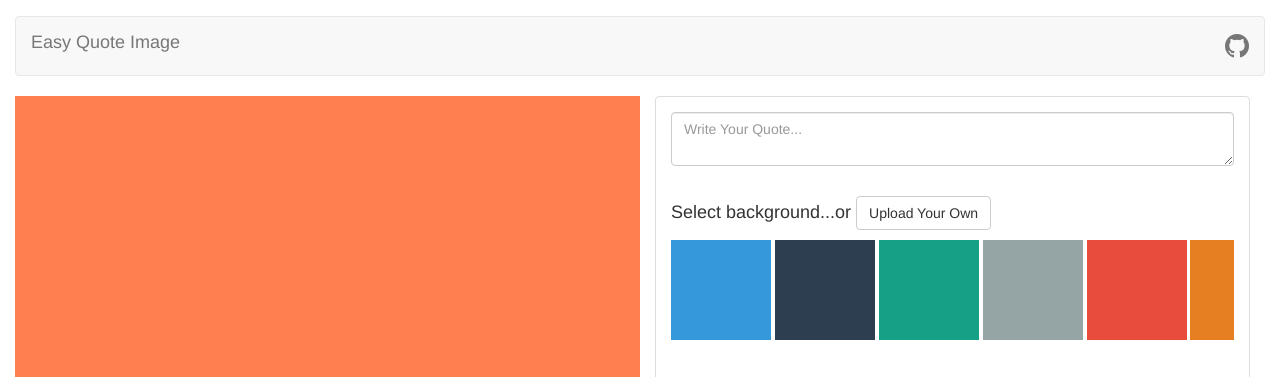
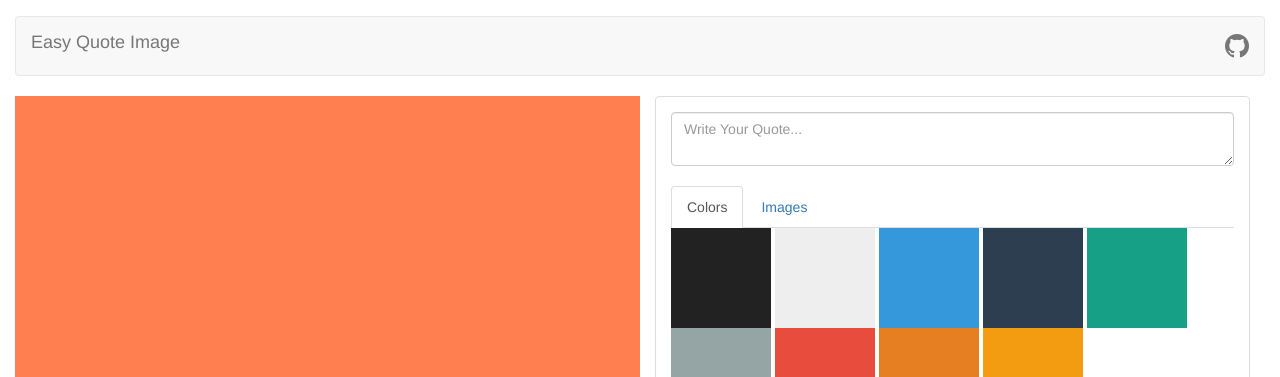
Before and after one commit to Ysajid/Easy-Quote-Image, a PHP site: page / in a window 1280 px wide. Shown: the top 377 px of the page. Run offline with PHP 8.4, Linux system fonts and the light colour scheme; some libraries are stand-ins or nearby versions; some web fonts are replaced.

Commit message:
ui update

```diff
--- a/index.html
+++ b/index.html
@@ -9,6 +9,11 @@
     <link href="https://bootswatch.com/3/sandstone/bootstrap.min.css" rel="stylesheet"/>
     <link rel="stylesheet" href="https://maxcdn.bootstrapcdn.com/font-awesome/4.7.0/css/font-awesome.min.css" />
     <link href="https://fonts.googleapis.com/css?family=Amatic+SC:700|Baloo+Da|Hind+Siliguri|Kaushan+Script|Lobster|Open+Sans|Oswald|Satisfy" rel="stylesheet">
+    <script
+    src="https://code.jquery.com/jquery-3.2.1.min.js"
+    integrity="sha256-hwg4gsxgFZhOsEEamdOYGBf13FyQuiTwlAQgxVSNgt4="
+    crossorigin="anonymous"></script>
+    <script src="https://maxcdn.bootstrapcdn.com/bootstrap/3.3.7/js/bootstrap.min.js"></script>
 </head>
 
 <body>
@@ -37,13 +42,15 @@
                     <div class="panel-body">
                         <textarea id="quote-input" class="form-control" oninput="quoteInserted(this);"
                         placeholder="Write Your Quote..."></textarea></br>
-                        <h4 class="text-secondary">Select background...or
-                            <label class="btn btn-default">
-                                Upload Your Own
-                                <input type="file" id="background_upload" accept=".png,.jpg" name="custom_background" onchange="customBackgroundUpload(this)" hidden/>
-                            </label>
-                        </h4>
+                        <ul class="nav nav-tabs">
+                            <li class="active"><a data-toggle="tab" href="#colors">Colors</a></li>
+                            <li><a data-toggle="tab" href="#images">Images</a>
+                        </ul>
+                        <div class="tab-content">
+                            <div id="colors" class="tab-pane fade in active">
                                 <ul class="list-group backgrounds">
+                                    <li><a><div style="background:#222222;"></div></a></li>
+                                    <li><a><div style="background:#eeeeee;"></div></a></li>
                                     <li><a><div style="background:#3498db;"></div></a></li>
                                     <li><a><div style="background:#2c3e50;"></div></a></li>
                                     <li><a><div style="background:#16a085;"></div></a></li>
@@ -52,6 +59,8 @@
                                     <li><a><div style="background:#e67e22;"></div></a></li>
                                     <li><a><div style="background:#f39c12;"></div></a></li>
                                 </ul>
+                            </div>
+                            <div id="images" class="tab-pane fade">
                                 <ul class="list-group backgrounds">
                                     <li><a><img class="img-responsive" src="images/1.jpg" /></a></li>
                                     <li><a><img class="img-responsive" src="images/2.jpg" /></a></li>
@@ -61,24 +70,26 @@
                                     <li><a><img class="img-responsive" src="images/6.jpg" /></a></li>
                                     <li><a><img class="img-responsive" src="images/7.jpeg" /></a></li>
                                     <li><a><img class="img-responsive" src="images/8.jpeg" /></a></li>
+                                    <li>
+                                        <label id="image_upload" class="text-center">
+                                            <div><i class="fa fa-4x fa-plus"></i></div>
+                                            <input type="file" id="background_upload" accept=".png,.jpg" name="custom_background" onchange="customBackgroundUpload(this)" hidden/>
+                                        </label>
+                                    </li>
                                 </ul>
-                        <label class="btn btn-default">
-                            Upload Page Avater
-                            <input type="file" id="avatar_upload" accept=".png,.jpg" name="page_avatar" onchange="avaterUpload(this)" hidden/>
-                        </label>
-                        <span id="filename"></span>
-                        <button class="btn btn-danger pull-right" id="close" style="display:none;" onclick="delAvater();">×</button>
+                            </div>
+                        </div>
+                        <input class="form-control" id="image_url" type="text" placeholder="or provide image url" onchange="customOnlineBackgroundUpload(this)">
 
-                        <!--<form id="url_form">-->
-                            <!--<input id="image_url" type="text" placeholder="Drag and drop image here or provide image url">-->
-                        <!--</form>-->
-                        </br></br>
+
+                        </br>
                         <h4 class="text-secondary"><i class="fa fa-cog"></i> Fonts</h4>
 
                         <div class="btn-toolbar" role="toolbar">
                             <div  id="font-colors" class="btn-group">
+                                <a class="btn btn-default btn-sm"><div style="background:#222222;"></div></a>
+                                <a class="btn btn-default btn-sm"><div style="background:white;"></div></a>
                                 <a class="btn btn-default btn-sm"><div style="background:#2c3e50;"></div></a>
-                                <a class="btn btn-default btn-sm"><div style="background:white;"></div></a>
                                 <a class="btn btn-default btn-sm"><div style="background:#e74c3c;"></div></a>
                                 <a class="btn btn-default btn-sm"><div style="background:#e67e22;"></div></a>
                                 <a class="btn btn-default btn-sm"><div style="background:#3498db;"></div></a>
@@ -108,6 +119,15 @@
                                 </ul>
                             </div>
                         </div>
+                        </br>
+
+                        <label class="btn btn-default">
+                            Upload Page Avater
+                            <input type="file" id="avatar_upload" accept=".png,.jpg" name="page_avatar" onchange="avaterUpload(this)" hidden/>
+                        </label>
+                        <span id="filename"></span>
+                        <button class="btn btn-danger pull-right" id="close" style="display:none;" onclick="delAvater();">×</button>
+
                     </div>
                     <div class="panel-footer">
                         <button class="btn btn-default btn-block" onclick="download()"><i class="fa fa-download"></i></button>
@@ -119,11 +139,6 @@
 </body>
 <script src="js/html2canvas.js" type="text/javascript"></script>
 <script src="https://fastcdn.org/FileSaver.js/1.1.20151003/FileSaver.min.js"></script>
-<script
-    src="https://code.jquery.com/jquery-3.2.1.min.js"
-    integrity="sha256-hwg4gsxgFZhOsEEamdOYGBf13FyQuiTwlAQgxVSNgt4="
-    crossorigin="anonymous"></script>
-<script src="https://maxcdn.bootstrapcdn.com/bootstrap/3.3.7/js/bootstrap.min.js"></script>
 <script src="js/script.js" type="text/javascript"></script>
 
 </html>
--- a/js/script.js
+++ b/js/script.js
@@ -45,7 +45,7 @@ function changeFontSize(mode) {
 
 function quoteInserted(x) {
     var re = /\n/g;
-    $("#quote").html(x.value.replace(re, '</br>'));
+    $("#quote").html(x.value.replace(re, '</br>').replace("<script>", ""));
 }
 
 function avaterUpload(input) {
@@ -78,6 +78,12 @@ function customBackgroundUpload(input) {
     }
 };
 
+function customOnlineBackgroundUpload(input) {
+    url = input.value;
+    console.log(url);
+    canvas.style.backgroundImage = "url(" + url + ")";
+}
+
 function delAvater() {
     document.getElementById("avatar").src = "";
     $("#filename").text("");
--- a/styles.css
+++ b/styles.css
@@ -14,7 +14,8 @@ body {
   position: relative;
   padding-bottom: 50%;
   background: coral;
-  background-size: 100% 100%
+  background-size: cover;
+  background-position: center;
 }
 
 #avatar {
@@ -50,10 +51,6 @@ body {
 
 
 .backgrounds {
-  overflow-x: scroll;
-  overflow-y: hidden;
-  white-space: nowrap;
-  height:120px;
 }
 
 .backgrounds li{
```
Lines whose indentation alone changed are shown as unchanged.
